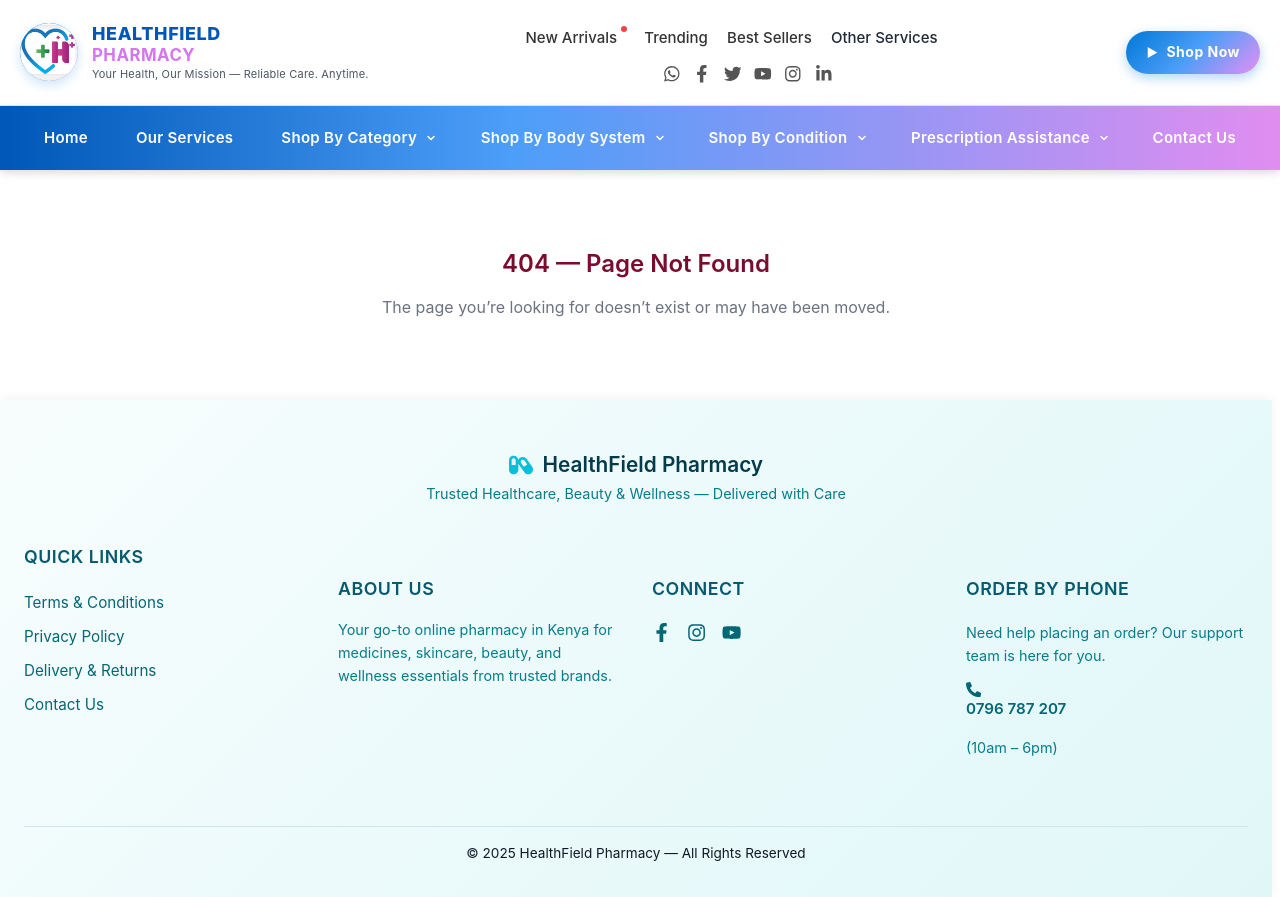
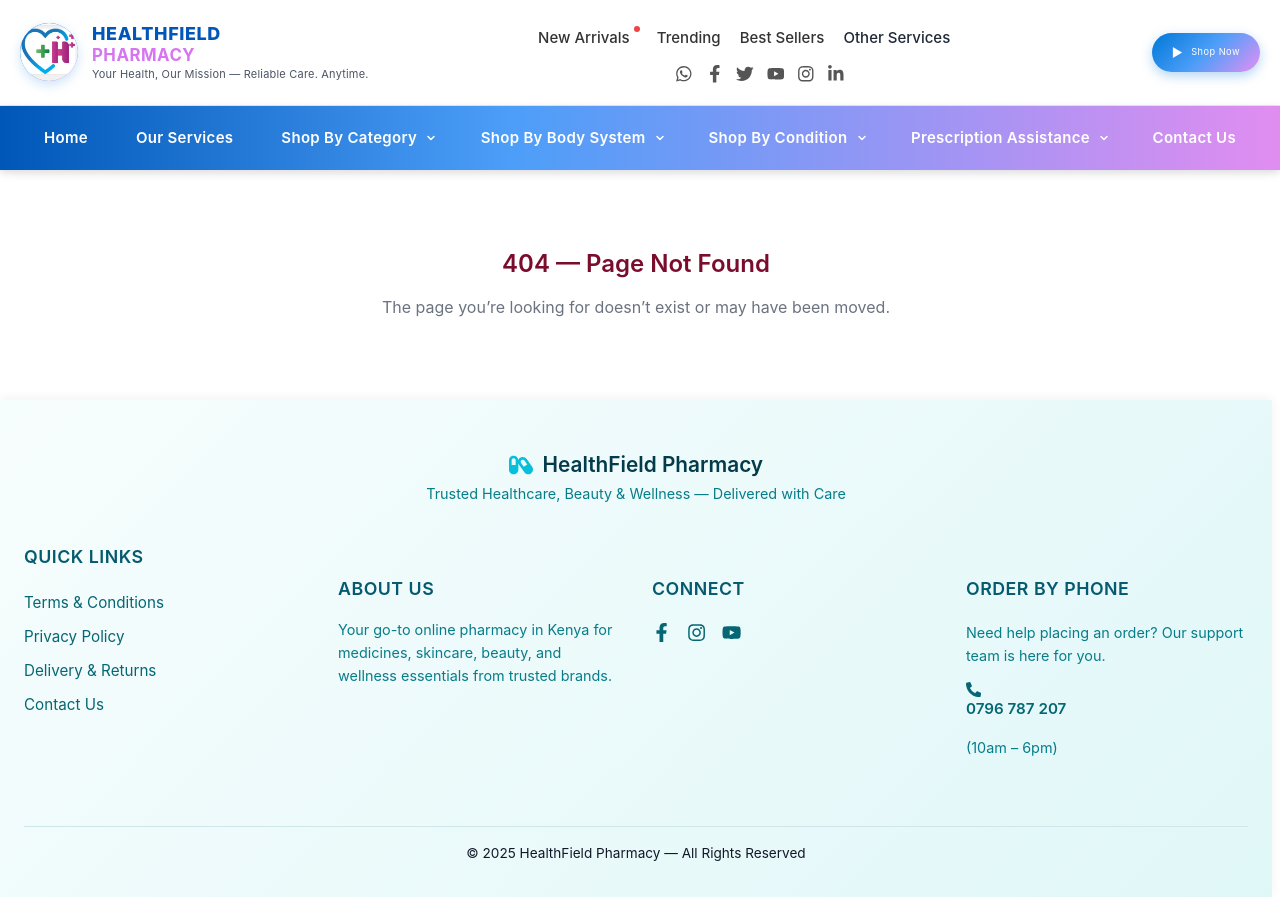
Before and after one commit to Austine-hub/HealthField2, a React (Vite) app: page /contact in a window 1280 px wide. Built offline with nearby package versions, Linux system fonts and the light colour scheme.

Commit message:
further social icons update

```diff
--- a/src/components/header/Header.module.css
+++ b/src/components/header/Header.module.css
@@ -219,8 +219,8 @@
   color: #ffffff;
   text-decoration: none;
   border-radius: 50px;
-  font-size: 0.875rem;
-  font-weight: 700;
+  font-size: 0.575rem;
+  font-weight: 400;
   letter-spacing: 0.5px;
   box-shadow: 0 4px 12px rgba(0, 120, 215, 0.3);
   transition: all 0.3s cubic-bezier(0.4, 0, 0.2, 1);
```
